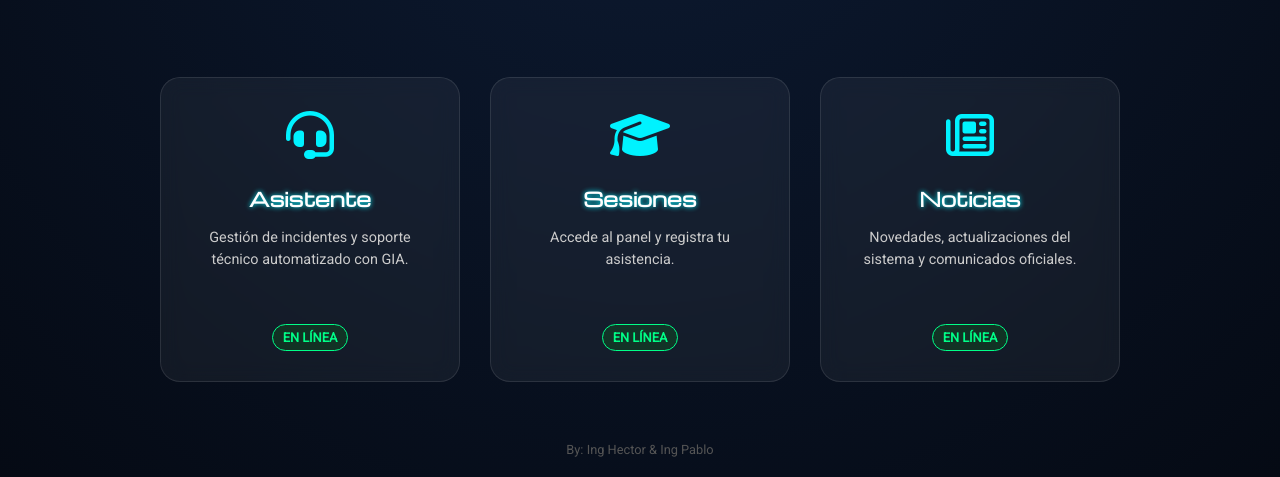
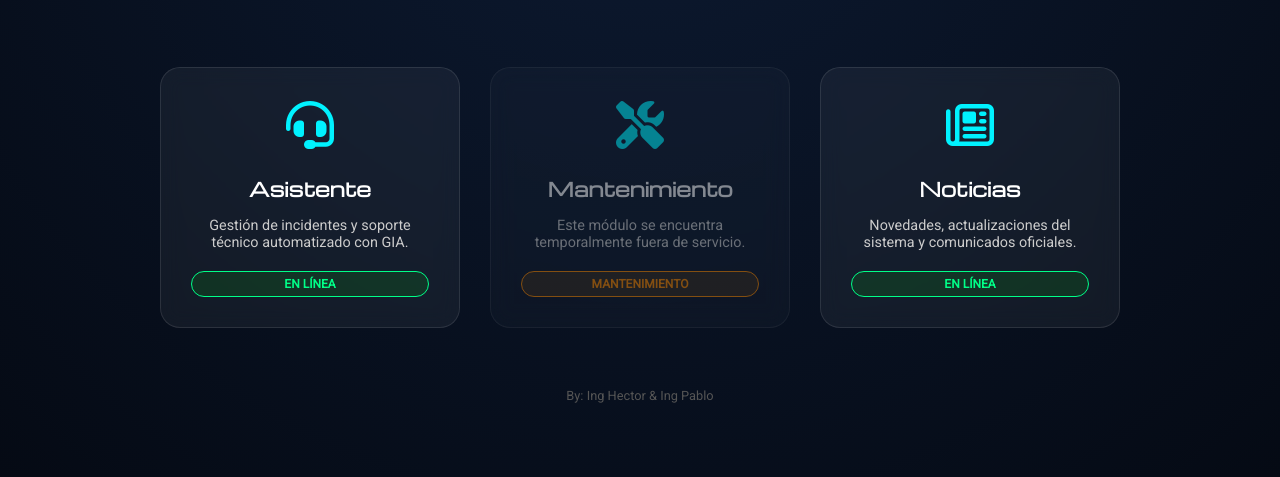
Before and after one commit to GIA-Goleman/GIA-HOME, a plain HTML site: page index.html in a window 1280 px wide. Shown: the part 323-800 px from the top of the page. Drawn offline with nearby package versions, Linux system fonts and the light colour scheme.

Commit message:
MANTENIMIENTO index.html

```diff
--- a/index.html
+++ b/index.html
@@ -10,8 +10,8 @@
 
     <style>
         :root {
-            --primary-glow: #00f2ff; /* Cian neón */
-            --secondary-glow: #ff8c00; /* Naranja */
+            --primary-glow: #00f2ff;
+            --secondary-glow: #ff8c00;
             --bg-dark: #050a14;
             --glass-bg: rgba(255, 255, 255, 0.05);
             --glass-border: rgba(255, 255, 255, 0.1);
@@ -21,7 +21,6 @@
 
         body {
             font-family: 'Roboto', sans-serif;
-            background-color: var(--bg-dark);
             background: radial-gradient(circle at 50% 10%, #0d1b33 0%, var(--bg-dark) 100%);
             color: white;
             min-height: 100vh;
@@ -30,11 +29,9 @@
             align-items: center;
         }
 
-        /* --- Header --- */
         header {
             text-align: center;
             padding: 40px 20px;
-            animation: fadeIn 1s ease-in;
         }
 
         .avatar-container {
@@ -56,8 +53,6 @@
         h1 {
             font-family: 'Michroma', sans-serif;
             font-size: 3.5rem;
-            letter-spacing: 2px;
-            margin-bottom: 10px;
             color: transparent;
             -webkit-text-stroke: 2px var(--primary-glow);
             text-shadow: 0 0 20px rgba(0, 242, 255, 0.7);
@@ -66,10 +61,8 @@
         p.subtitle {
             color: #a0aab5;
             font-size: 1.1rem;
-            margin-top: 10px;
         }
 
-        /* --- Grid de Tarjetas --- */
         .portal-grid {
             display: grid;
             grid-template-columns: repeat(auto-fit, minmax(280px, 1fr));
@@ -77,7 +70,6 @@
             width: 100%;
             max-width: 1000px;
             padding: 40px 20px;
-            flex-grow: 1;
         }
 
         .card {
@@ -87,11 +79,9 @@
             border-radius: 20px;
             padding: 30px;
             text-align: center;
-            transition: transform 0.3s ease, box-shadow 0.3s ease;
             text-decoration: none;
             color: white;
-            position: relative;
-            overflow: hidden;
+            transition: transform 0.3s ease, box-shadow 0.3s ease;
             display: flex;
             flex-direction: column;
             justify-content: space-between;
@@ -101,6 +91,11 @@
             transform: translateY(-10px);
             box-shadow: 0 10px 30px rgba(0, 242, 255, 0.15);
             border-color: var(--primary-glow);
+        }
+
+        .card.disabled {
+            opacity: 0.5;
+            pointer-events: none;
         }
 
         .card-icon {
@@ -113,45 +108,39 @@
             font-family: 'Michroma', sans-serif;
             font-size: 1.2rem;
             margin-bottom: 15px;
-            color: #fff;
-            text-shadow: 0 0 5px var(--primary-glow);
         }
 
         .card p {
             font-size: 0.9rem;
             color: #ccc;
-            line-height: 1.5;
             margin-bottom: 20px;
         }
 
         .status-indicator {
             display: inline-block;
-            padding: 5px 10px;
+            padding: 5px 12px;
             border-radius: 15px;
-            font-size: 0.8rem;
+            font-size: 0.75rem;
             font-weight: bold;
             text-transform: uppercase;
+        }
+
+        .online {
             background: rgba(0, 255, 0, 0.1);
             color: #00ff88;
             border: 1px solid #00ff88;
         }
 
+        .maintenance {
+            background: rgba(255, 140, 0, 0.15);
+            color: #ff8c00;
+            border: 1px solid #ff8c00;
+        }
+
         footer {
             padding: 20px;
-            text-align: center;
+            font-size: 0.8rem;
             color: #555;
-            font-size: 0.8rem;
-            width: 100%;
-        }
-
-        @keyframes fadeIn {
-            from { opacity: 0; transform: translateY(20px); }
-            to { opacity: 1; transform: translateY(0); }
-        }
-
-        @media (max-width: 600px) {
-            h1 { font-size: 2.5rem; }
-            .portal-grid { gap: 20px; }
         }
     </style>
 </head>
@@ -173,21 +162,18 @@
             <h2>Asistente</h2>
             <p>Gestión de incidentes y soporte técnico automatizado con GIA.</p>
         </div>
-            <div class="card-footer">
-                <span class="status-indicator">En Línea</span>
-            </div>
+        <span class="status-indicator online">En línea</span>
     </a>
 
-        <a href="https://sesiones.goleman.com.co/" class="card" target="_blank">
+    <!-- TARJETA EN MANTENIMIENTO -->
+    <div class="card disabled">
         <div>
-                <div class="card-icon"><i class="fa-solid fa-graduation-cap"></i></div>
-                <h2>Sesiones</h2>
-                <p>Accede al panel y registra tu asistencia.</p>
+            <div class="card-icon"><i class="fa-solid fa-screwdriver-wrench"></i></div>
+            <h2>Mantenimiento</h2>
+            <p>Este módulo se encuentra temporalmente fuera de servicio.</p>
         </div>
-            <div class="card-footer">
-                <span class="status-indicator">En Línea</span>
+        <span class="status-indicator maintenance">Mantenimiento</span>
     </div>
-        </a>
 
     <a href="https://notigia.goleman.com.co/" class="card">
         <div>
@@ -195,9 +181,7 @@
             <h2>Noticias</h2>
             <p>Novedades, actualizaciones del sistema y comunicados oficiales.</p>
         </div>
-            <div class="card-footer">
-                <span class="status-indicator">En Línea</span>
-            </div>
+        <span class="status-indicator online">En línea</span>
     </a>
 
 </main>
```
Lines whose indentation alone changed are shown as unchanged.
